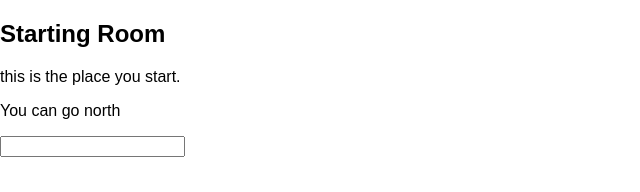
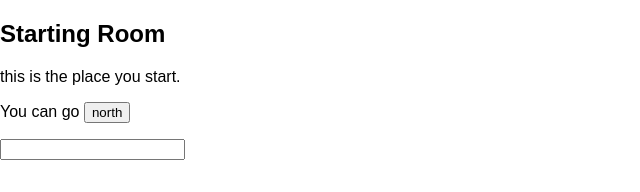
Before and after one commit to LS-Avengers/ls-avengers, a React (Create React App) app in the folder mud/: page / in a window 1280 px wide. Shown: the top 192 px of the page, without its empty margins (0-640 px from the left). Built offline with nearby package versions, Linux system fonts and the light colour scheme.

Commit message:
added buttons for your pleasure

```diff
--- a/mud/src/App.js
+++ b/mud/src/App.js
@@ -34,7 +34,15 @@ class App extends Component {
             })
             : ''
         }</p>
-        <p>You can go {Object.keys(this.state.room.directions)}</p>
+        <p>You can go {
+          Object.keys(this.state.room.directions).map((dir) => {
+            return (
+              <button onClick={() => {this.handleInput(dir)}}>
+                {dir}
+              </button>
+            );
+          })
+        }</p>
         {/* display current Room */}
         <form onSubmit={(e) => {
           e.preventDefault();
--- a/mud/src/generics/room.js
+++ b/mud/src/generics/room.js
@@ -34,6 +34,12 @@ class Room extends GameObject {
     }
     return false;
   }
+  look(direction) {
+    if (this.canGo(direction)) {
+      return this.directions[direction].description;
+    }
+    return false;
+  }
 }
 
 export default Room;
```
